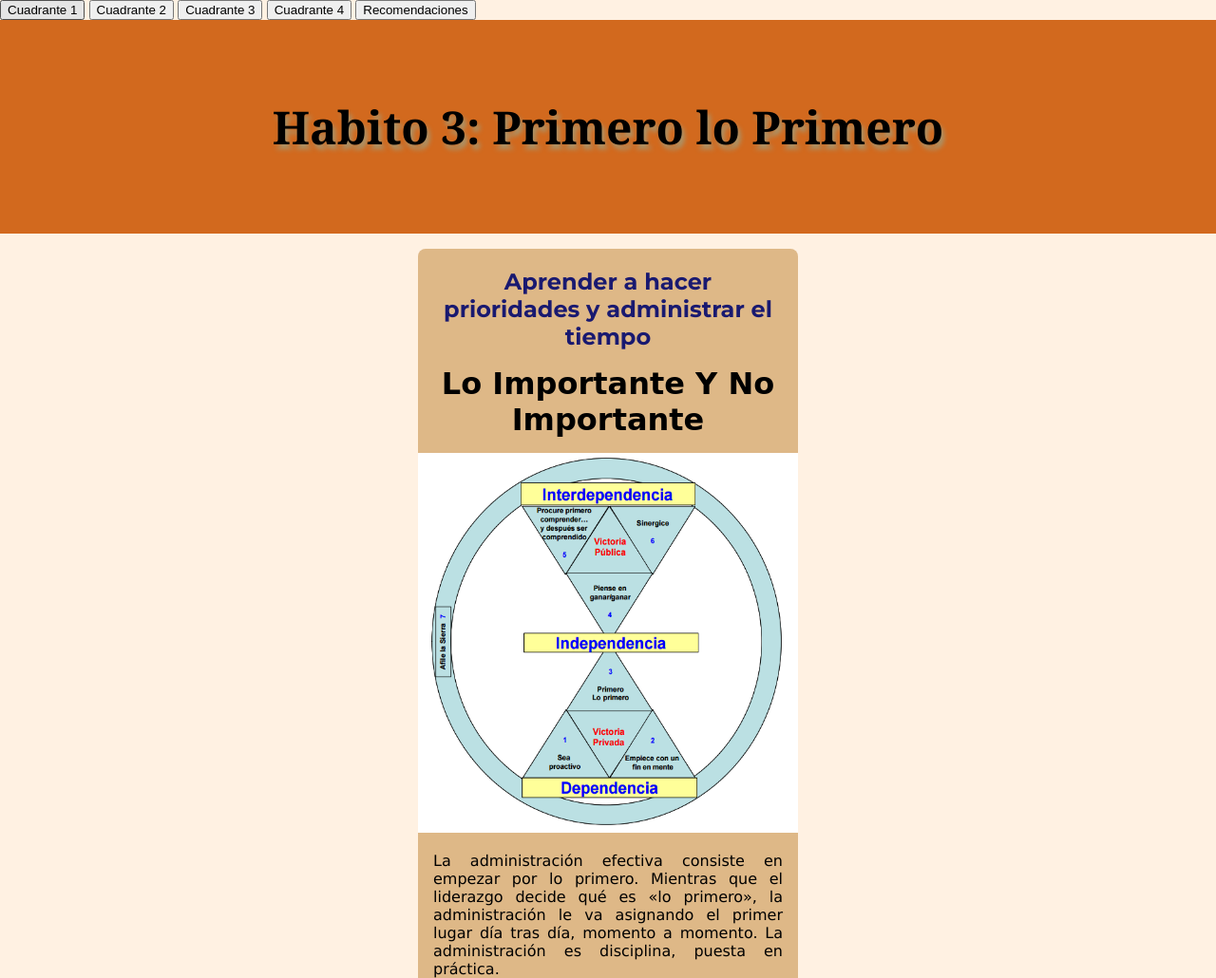
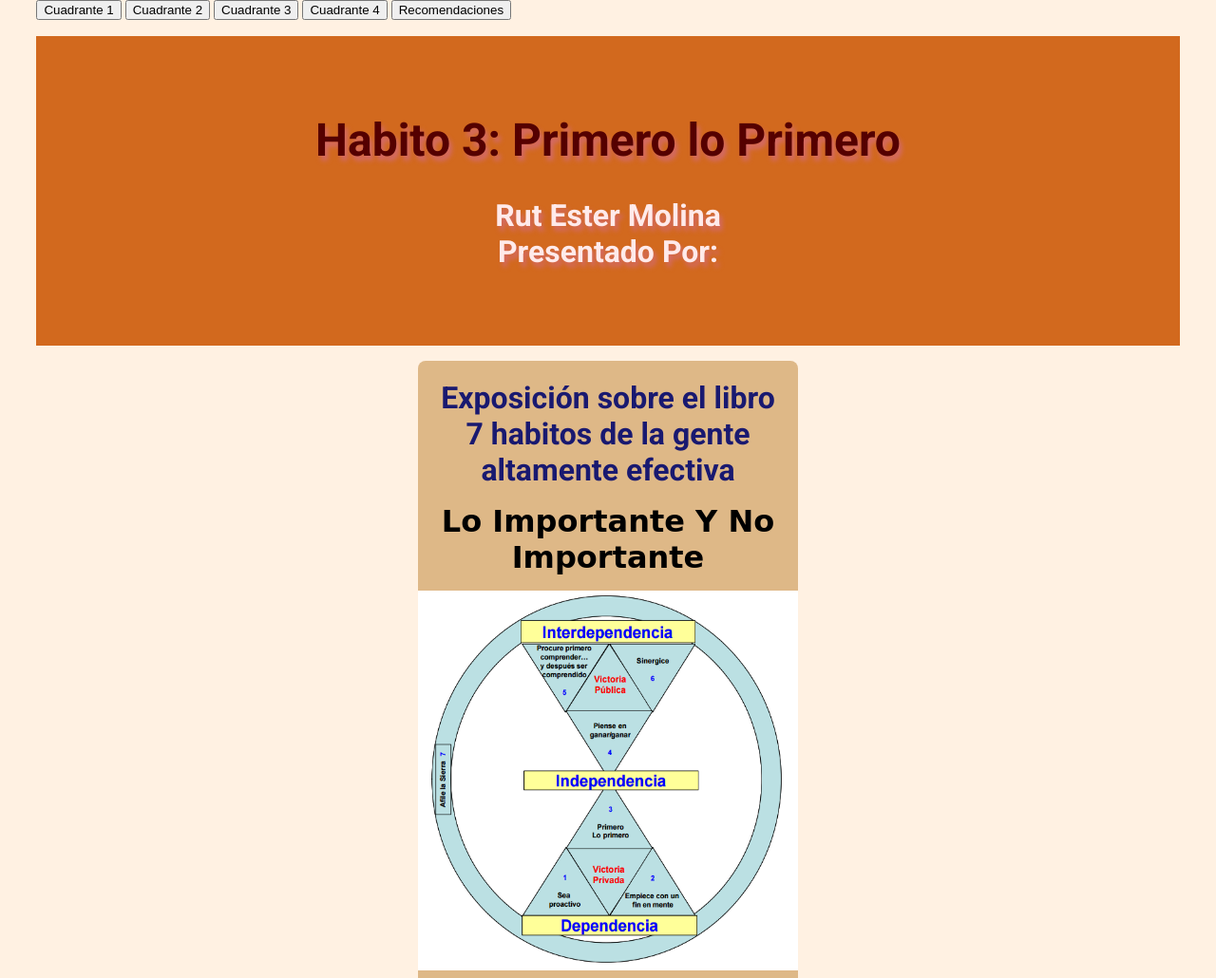
Before and after one commit to RutMolina/7habitosgenteefectiva.github.io, a plain HTML site: page index.html in a window 1280 px wide. Shown: the top 1030 px of the page at 95% size. Drawn offline with Linux system fonts and the light colour scheme.

Commit message:
upcoming load

```diff
--- a/index.html
+++ b/index.html
@@ -3,25 +3,35 @@
 <head>
     <title>Administración del Tiempo</title>
     <link rel="preconnect" href="https://fonts.googleapis.com">
+<!-- <link rel="preconnect" href="https://fonts.gstatic.com" crossorigin>
+<link href="https://fonts.googleapis.com/css2?family=Montserrat:wght@400;700&display=swap" rel="stylesheet"> -->
+<link rel="preconnect" href="https://fonts.googleapis.com">
 <link rel="preconnect" href="https://fonts.gstatic.com" crossorigin>
-<link href="https://fonts.googleapis.com/css2?family=Montserrat:wght@400;700&display=swap" rel="stylesheet">
+<link href="https://fonts.googleapis.com/css2?family=Roboto:ital,wght@0,100;0,300;0,400;0,500;0,700;0,900;1,100;1,300;1,400;1,500;1,700;1,900&display=swap" rel="stylesheet">
+
 <link rel="stylesheet" type="text/css" href="style.css">
 </head>
 <body>
+<section class="stick" >
+
     <a href="CuadranteMoroso.html"><button type="button" class="btn btn-primary">Cuadrante 1</button></a>
     <a href="marcaprioridades.html"><button type="button" class="btn btn-secondary">Cuadrante 2</button></a>
     <a href="sumiso.html">
     <button type="button" class="btn btn-success">Cuadrante 3</button></a>
    <a href="flojo.html"> <button type="button" class="btn btn-danger">Cuadrante 4</button></a>
    <a href="recomendaciones.html"><button type="button" class="btn btn-danger">Recomendaciones</button></a>
+
+   </section>
     <header id="titulo">
+        <h1 id="titulo" >Habito 3: Primero lo Primero </h1>
+        <h3 id="subtitulo">Rut Ester Molina
+            <br>Presentado Por:</h3>
 
-    <h1 id="titulo">Habito 3: Primero lo Primero</h1>
     </header>
     <section class="container">
         <article class="post">
                 <h2 id="titupos">
-                Aprender a hacer prioridades y administrar el tiempo</h2>
+                Exposición sobre el libro 7 habitos de la gente altamente efectiva </h2>
                 <p class="negra">Lo Importante Y No Importante</p>
                 <img src="paradigma-de-los-7-hc3a1bitos.png" height="400" width="400" />
                 <p class="cuerpo">
--- a/style.css
+++ b/style.css
@@ -1,37 +1,45 @@
 html{
-    font-family: "montserrat", sans-serif;
+    font-family: Roboto, sans-serif;
 }
-/** {
-text-align: right;
- }*/
+
 body{
-    margin: 0;
+    margin: 3%;
     background-color: #fff1e2;
-    /* background-color: #dd1212; */
+
 }
 .linea{
     text-align: center;
 }
 #titulo {
     text-align: center;
-    color: black;
-    text-shadow: 3px 5px 5px rgb(168, 149, 108);
-    font-family: Cambria, Cochin, Georgia, Times, 'Times New Roman', serif;
+    color: #550000;
+    text-shadow: 3px 5px 5px rgb(212, 106, 106);
+    font-family: Roboto, sans-serif;
     font-weight: bold;
 }
 #titupos{
     text-align: center;
     color: midnightblue;
+    font-size: 2rem;
+     font-family:  Roboto, sans-serif;
+}
+#subtitulo{
+    text-align: center;
+    color: #FFEAEA;
+    line-height: 0,5;
+    font-size: 2rem;
+     font-family:  Roboto, sans-serif;
 }
 .cursiva{
-    font-family: cursive;
+    /*font-family: cursive;*/
     color: #6C1A08 ;
+    text-shadow: 3px 5px 5px rgb(212, 106, 106);
     font-weight: bold;
     font-size: 2rem;
    text-align: center;
 }
 .negra{
-    font-family: cursive;
+    font-family: cursive, Roboto, sans-serif;
     color: black;
     font-weight: bold;
     font-size: 2rem;
@@ -39,9 +47,10 @@ body{
 }
 .cuerpo{
     text-align: justify;
-    font-family: 'Lucida Sans', 'Lucida Sans Regular',
-    'Lucida Grande', 'Lucida Sans Unicode', Geneva, Verdana, sans-serif;
+    font-size: 1rem;
+    font-family: Roboto, sans-serif;
 }
+
 h3{
     text-align: center;
     color: white;
@@ -62,6 +71,11 @@ header h1{
     text-align: justify;
 
 }
+.stick {
+    position: fixed;
+    top: 0;
+    width: 100%;}
+
 section article {
     transition: all box-shadow 0,3s ease;
     background-color: burlywood;
@@ -69,6 +83,7 @@ section article {
     border-radius: 0.5rem;
     padding: 0.25rem 0;
     cursor: pointer;
+    font-family: Roboto, sans-serif;
 }
 section article:hover {
     box-shadow: 0 0.1rem 0.4rem rgba(0.4, 0, 0, 0.3);
```
Also changed, not shown: CuadranteMoroso.html (+3 -2 lines), flojo.html (+2 -2 lines), marcaprioridades.html (+2 -2 lines), recomendaciones.html (+2 -2 lines), sumiso.html (+3 -1 lines).
